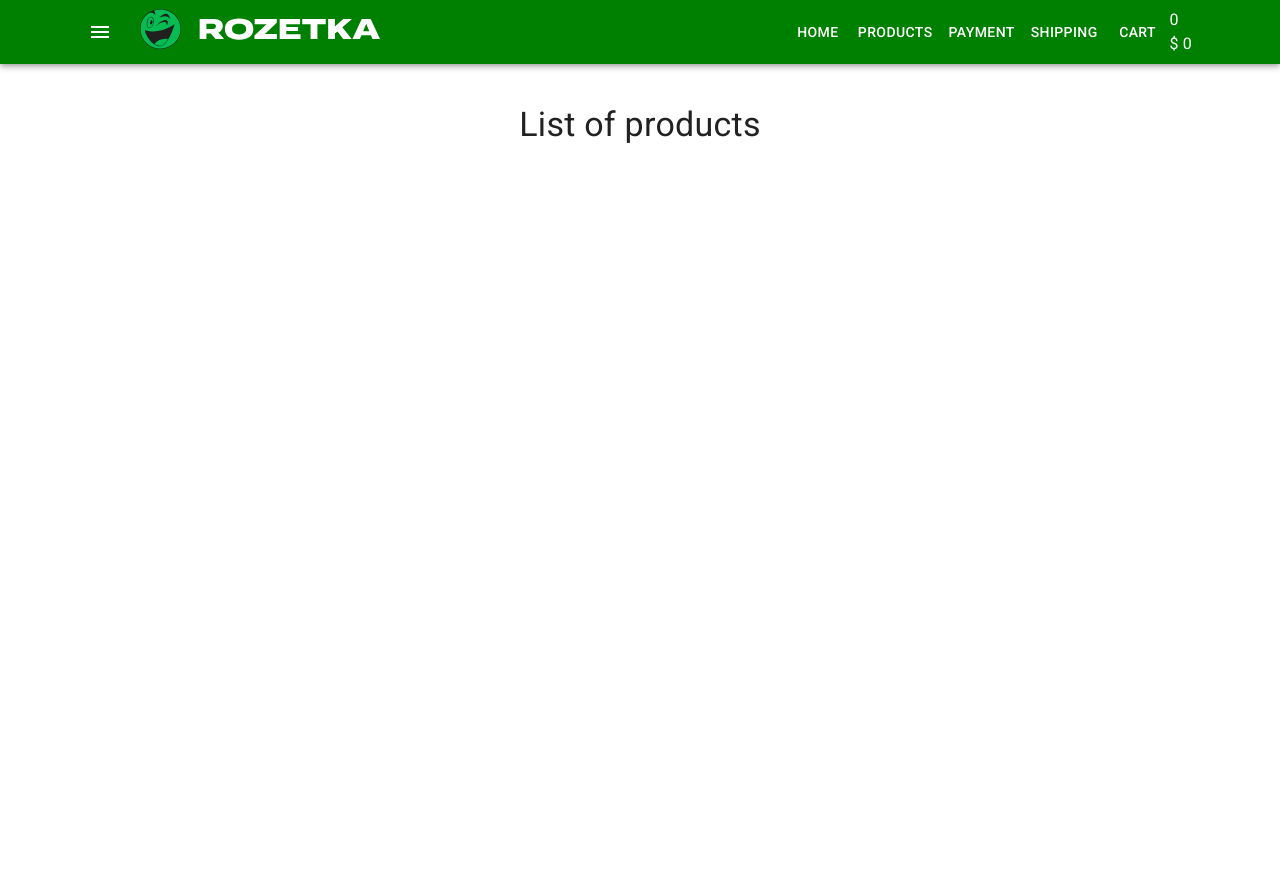
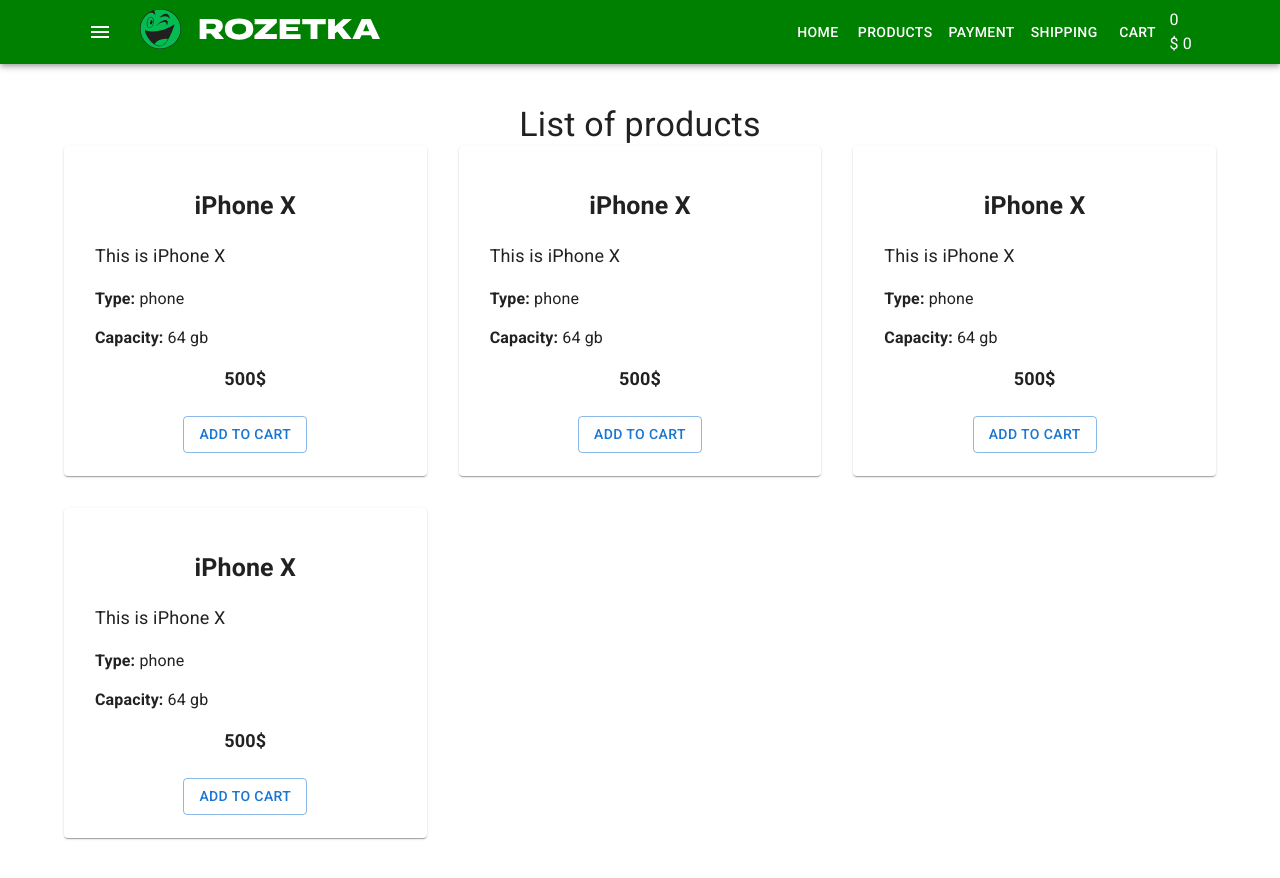
Before and after one commit to Sergii998/react-shop-project, a React (Create React App) app: page / in a window 1280 px wide. Before the commit the page ends 800 px from the top, so only its background shows below. Built offline with nearby package versions, Linux system fonts and the light colour scheme.

Commit message:
add ProductsListItem

```diff
--- /dev/null
+++ b/src/components/Products/ProductsList.tsx
@@ -0,0 +1,28 @@
+import { Grid } from '@mui/material'
+import ProductsListItem from './ProductsListItem'
+
+type Props = {}
+const ProductsList = (props: Props) => {
+    return (
+        <>
+            <Grid container direction="row" alignItems="center" spacing={4}>
+                <Grid item xs={12} sm={6} md={4}>
+                    <ProductsListItem />
+                </Grid>
+
+                <Grid item xs={12} sm={6} md={4}>
+                    <ProductsListItem />
+                </Grid>
+
+                <Grid item xs={12} sm={6} md={4}>
+                    <ProductsListItem />
+                </Grid>
+
+                <Grid item xs={12} sm={6} md={4}>
+                    <ProductsListItem />
+                </Grid>
+            </Grid>
+        </>
+    )
+}
+export default ProductsList
--- /dev/null
+++ b/src/components/Products/ProductsListItem.scss
@@ -0,0 +1,32 @@
+.product-list-item {
+    padding: 15px;
+
+    .product-title {
+        margin: 10px;
+        font-size: 25px;
+        text-align: center;
+    }
+    .product-desc {
+        font-size: 18px;
+    }
+    .product-features {
+        font-size: 16px;
+        margin: 15px 0;
+        span {
+            font-weight: bold;
+        }
+    }
+    .product-price {
+        font-size: 18px;
+        text-align: center;
+        font-weight: bold;
+
+    }
+
+}
+
+
+.btns-wrap {
+    display: flex;
+    justify-content: center;
+}
--- /dev/null
+++ b/src/components/Products/ProductsListItem.tsx
@@ -0,0 +1,25 @@
+import { Card, CardActions, CardContent, Button } from '@mui/material'
+import './ProductsListItem.scss'
+
+type Props = {}
+const ProductsListItem = (props: Props) => {
+    return (
+        <Card className="product-list-item">
+            <CardContent>
+                <h4 className="product-title">iPhone X</h4>
+                <p className="product-desc">This is iPhone X</p>
+                <div className="product-features">
+                    <span>Type:</span> phone
+                </div>
+                <div className="product-features">
+                    <span>Capacity:</span> 64 gb
+                </div>
+                <div className="product-price">500$</div>
+            </CardContent>
+            <CardActions className="btns-wrap">
+                <Button variant="outlined">Add to cart</Button>
+            </CardActions>
+        </Card>
+    )
+}
+export default ProductsListItem
--- a/src/pages/Home/Home.tsx
+++ b/src/pages/Home/Home.tsx
@@ -1,4 +1,5 @@
 import { Typography } from '@mui/material'
+import ProductsList from 'components/Products/ProductsList'
 
 type Props = {}
 const Home = (props: Props) => {
@@ -7,6 +8,7 @@
             <Typography variant="h4" align="center">
                 List of products
             </Typography>
+            <ProductsList />
         </>
     )
 }
```
